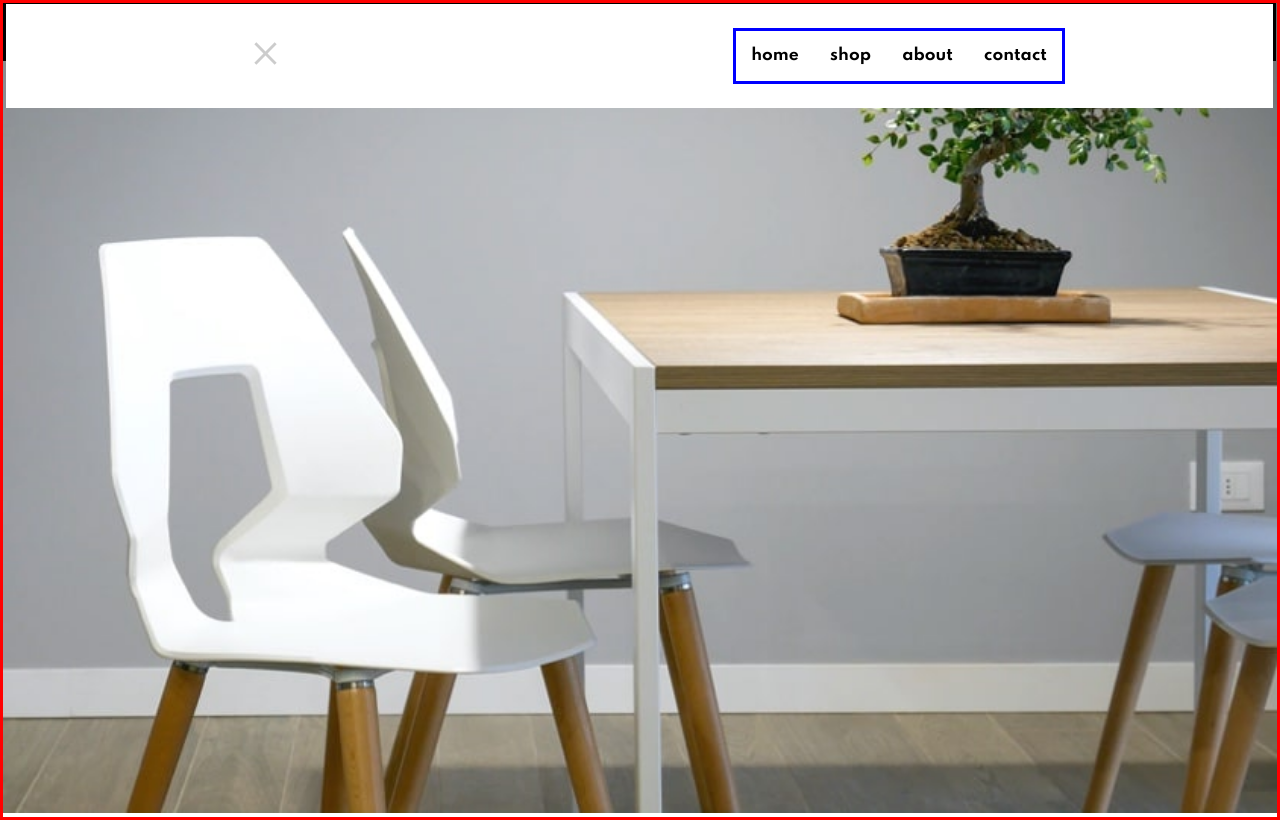
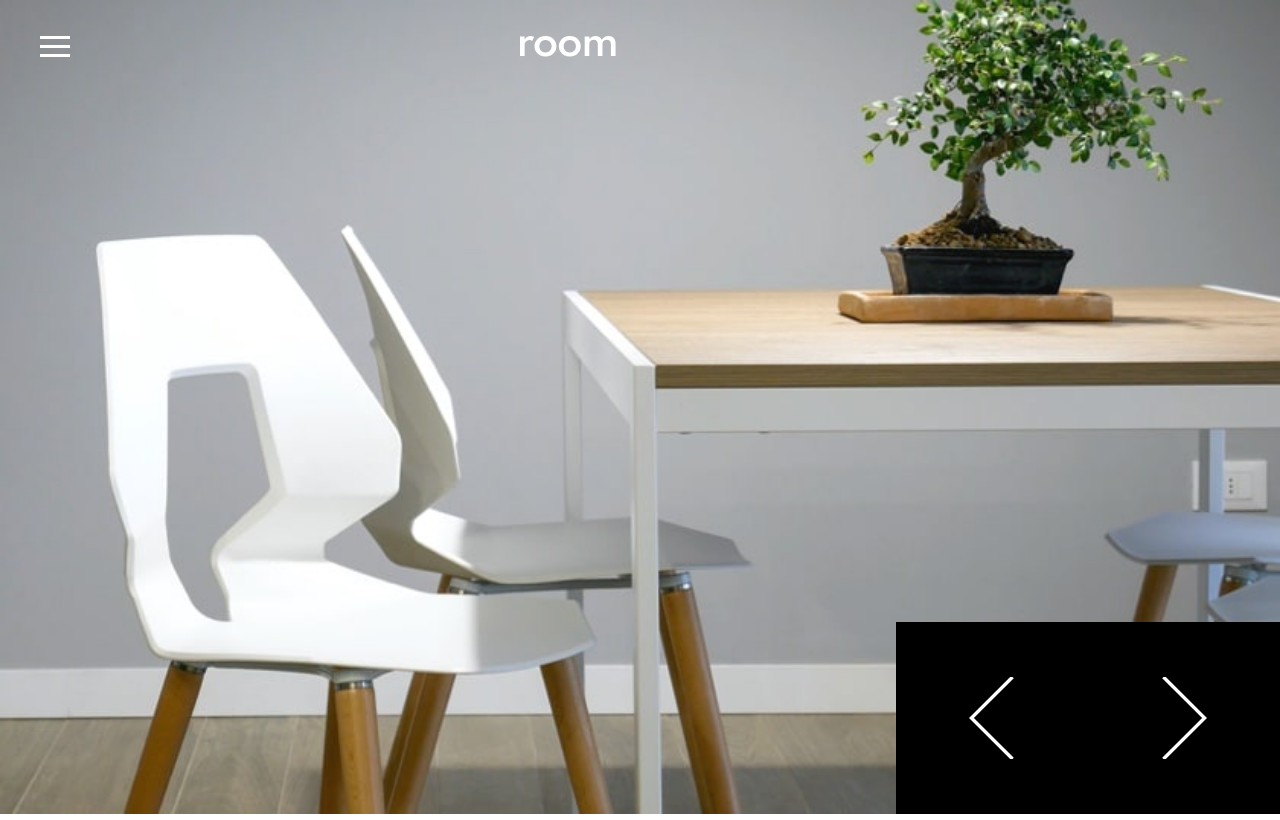
Before and after one commit to macluiggy/room-homepage-frontend-mentor, a React (Create React App) app: page / in a window 1280 px wide. Built offline with nearby package versions, Linux system fonts and the light colour scheme.

Commit message:
starting image slider

```diff
--- a/src/components/css/header.css
+++ b/src/components/css/header.css
@@ -1,17 +1,13 @@
-header {
-  border: solid red;
-}
 header img {
   width: 100%;
 }
 header .nav_container {
   z-index: 1;
+  padding: 2em 0 0 0;
   position: absolute;
-  border: solid black;
-  width: 99%;
+  width: 100%;
 }
 header .nav_container .burger_and_logo_container {
-  border: solid red;
   display: grid;
   grid-template-columns: 40% 50%;
   align-items: center;
@@ -27,7 +23,7 @@ header .nav_container .navbar {
   display: flex;
   align-items: center;
   position: absolute;
-  bottom: -50px;
+  bottom: -70px;
   width: 100%;
   height: 200%;
   justify-content: space-around;
@@ -42,16 +38,11 @@ header .nav_container .navbar .close_container img {
 header .nav_container .navbar ul {
   padding: 0;
   display: flex;
-  border: solid blue;
   text-transform: lowercase;
   list-style-type: none;
 }
 header .nav_container .navbar ul li {
   padding: 1em;
-}
-header .nav_container .hide_navbar {
-  opacity: 0;
-  transition: 2s;
 }
 header .images_container {
   z-index: 0;
@@ -59,10 +50,45 @@ header .images_container {
   width: 100%;
   object-fit: contain;
   object-fit: cover;
+  position: relative;
 }
 header .images_container img {
   width: 100%;
-  position: relative;
+  display: none;
+}
+header .images_container .active {
+  display: block;
+}
+@media screen and (min-width: 900px) {
+  header .images_container .img1 {
+    content: url("../images/desktop-image-hero-1.jpg");
+  }
+  header .images_container .img2 {
+    content: url("../images/desktop-image-hero-2.jpg");
+  }
+}
+header .images_container .arrows_container {
+  position: absolute;
+  bottom: 0%;
+  right: 0;
+  display: flex;
+}
+header .images_container .arrows_container .arrow {
+  width: 15vw;
+  height: 15vw;
+  background-color: black;
+}
+header .images_container .arrows_container .left {
+  background-image: url("../images/icon-angle-left.svg");
+  background-repeat: no-repeat;
+  background-position: center;
+  background-size: 25%;
+}
+header .images_container .arrows_container .right {
+  background-image: url("../images/icon-angle-right.svg");
+  background-repeat: no-repeat;
+  background-position: center;
+  background-size: 25%;
 }
 
 /*# sourceMappingURL=header.css.map */
--- a/src/components/header.js
+++ b/src/components/header.js
@@ -6,22 +6,21 @@ import desktop_image_1 from './images/desktop-image-hero-1.jpg';
 import desktop_image_2 from './images/desktop-image-hero-2.jpg';
 import desktop_image_3 from './images/desktop-image-hero-3.jpg';
 import mobile_image_1 from './images/mobile-image-hero-1.jpg';
+import mobile_image_2 from './images/mobile-image-hero-2.jpg';
 import logo from './images/logo.svg';
 import burger from './images/icon-hamburger.svg';
 import close from './images/icon-close.svg';
 
 
-let img1 = window.innerWidth >= 800 ? desktop_image_1 : mobile_image_1;
-
 const Header = () => {
-	const [value, setValue] = React.useState('navbar');
+	const [value, setValue] = React.useState('none');
 
 	const showNavBar = () => {
-		setValue('navbar')
+		setValue('flex')
 	}
 
 	const hideNavBar = () => {
-		setValue('hide_navbar')
+		setValue('none')
 	}
 	return <header>
 		<div className='nav_container'>
@@ -29,7 +28,7 @@ const Header = () => {
 		 		<img src={burger} alt="" className='burger' onClick={showNavBar}/>
 		 		<img src={logo} alt="" />
 		 	</figure>
-			<nav className={value} >
+			<nav className='navbar' style={{display: value}}>
 		      <figure className='close_container'>
 		        <img src={close} alt="" onClick={hideNavBar} />
 		      </figure>
@@ -42,7 +41,12 @@ const Header = () => {
 		    </nav>
 		</div>
 		<div className='images_container'>
-			<img src={img1} alt="" />
+			<img src={mobile_image_1} alt="" className='img1 active'/>
+			<img src={mobile_image_2} alt="" className='img2 '/>
+			<div className='arrows_container'>
+				<div className='arrow left'></div>
+				<div className='arrow right'></div>
+			</div>
 		</div>
 	</header>
 }
--- a/src/components/sass/header.scss
+++ b/src/components/sass/header.scss
@@ -1,17 +1,18 @@
 @import 'mixins';
 
 header {
-	@include border(red);
+	//@include border(red);
 	img {
 		width: 100%;
 	}
 	.nav_container {
 		z-index: 1;
+		padding: 2em 0 0 0;
 		position: absolute;
-		@include border(black);
-		width: 99%;
+		//@include border(black);
+		width: 100%;
 		.burger_and_logo_container {
-			@include border(red);
+			//@include border(red);
 			display: grid;
 			grid-template-columns: 40% 50%;
 			align-items: center;
@@ -27,7 +28,7 @@ header {
 			display: flex;
 			align-items: center;
 			position: absolute;
-			bottom: -50px;
+			bottom: -70px;
 			width: 100%;
 			height: 200%;
 			justify-content: space-around;
@@ -44,17 +45,13 @@ header {
 			ul {
 				padding: 0;
 				display: flex;
-				@include border(blue);
+				//@include border(blue);
 				text-transform: lowercase;
 				list-style-type: none;
 				li {
 					padding: 1em;
 				}
 			}
-		}
-		.hide_navbar {
-			opacity: 0;
-			transition: 2s;
 		}
 	}
 	.images_container {
@@ -63,9 +60,47 @@ header {
 		width: 100%;
 		object-fit: contain;
 		object-fit: cover;
+		position: relative;
 		img {
 			width: 100%;
-			position: relative;
+			display: none;
+		}
+		.active {
+			display: block;
+		}
+		@media screen and (min-width: 900px) {
+			.img1 {
+				content: url('../images/desktop-image-hero-1.jpg');
+			}
+			.img2 {
+				content: url('../images/desktop-image-hero-2.jpg');
+			}
+		}
+		.arrows_container {
+			//@include border(orange);
+			position: absolute;
+			bottom: 0.0%;
+			right: 0;
+			display: flex;
+			//transform: translateX(-20px);
+			.arrow {
+				//@include border(blue);
+				width: 15vw;
+				height: 15vw;
+				background-color: black;
+			}
+			.left {
+				background-image: url('../images/icon-angle-left.svg');
+				background-repeat: no-repeat;
+				background-position: center;
+				background-size: 25%;
+			}
+			.right {
+				background-image: url('../images/icon-angle-right.svg');
+				background-repeat: no-repeat;
+				background-position: center;
+				background-size: 25%;
+			}
 		}
 	}
 }
```
Also changed, not shown: 1 other file (tests, documents, lock files or other folders).
